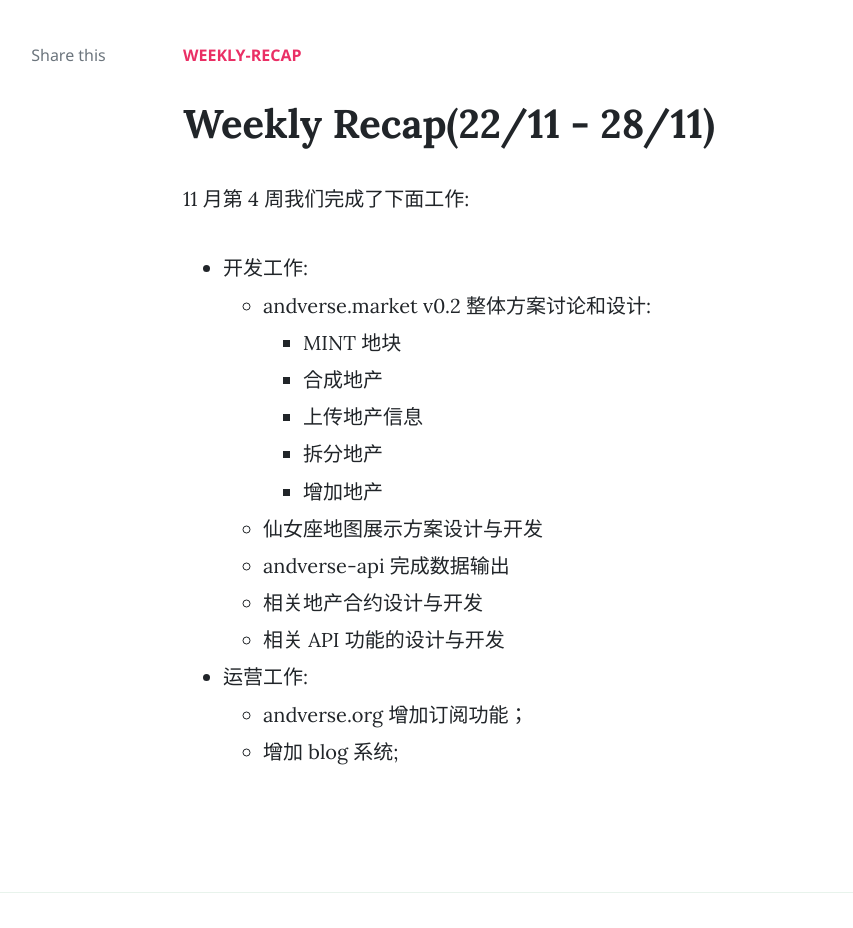
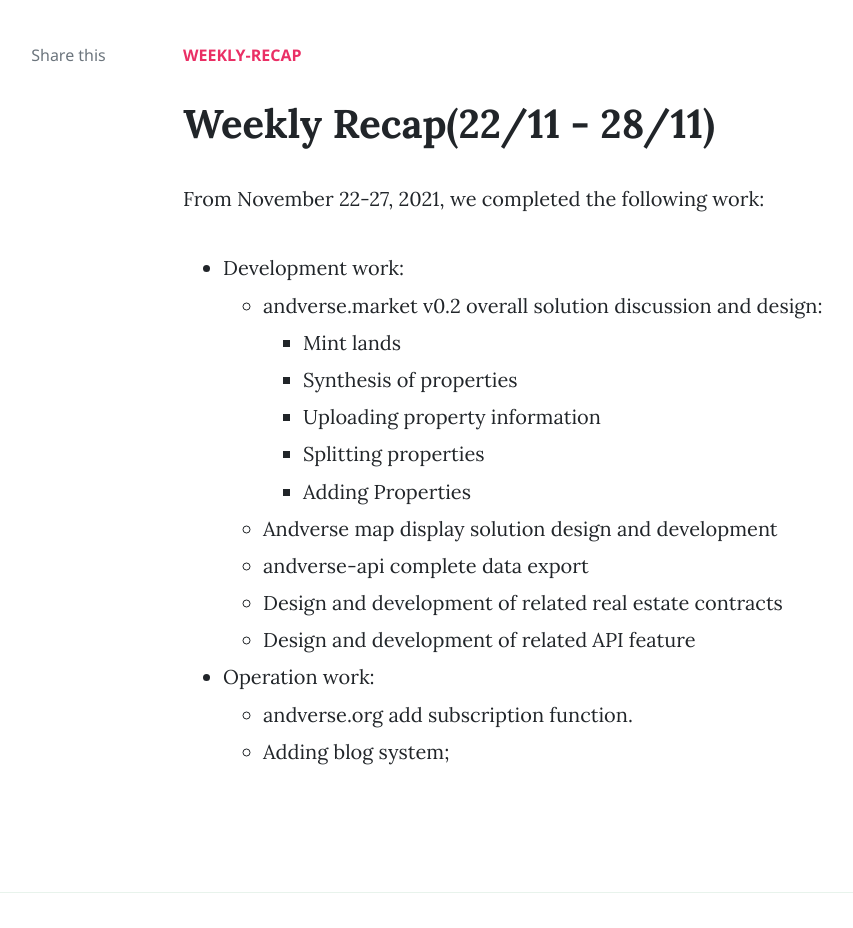
Before and after one commit to andverse-core/blog, a Jekyll site: the page built from _posts/2021-11-29-weekly-recap.md, in a window 1280 px wide and 1400 px high, scrolled down 304 px. Shown: the part 414-1342 px from the top of the window, without its empty margins (187-1040 px from the left). Built offline with Jekyll 4.4.1, drawn with Linux system fonts in a browser that asks for light colours; nearby versions of some CDN libraries; comment, search, counter and statistics services are not loaded.

Commit message:
docs: update wp

```diff
--- a/_posts/2021-11-29-weekly-recap.md
+++ b/_posts/2021-11-29-weekly-recap.md
@@ -9,20 +9,20 @@
 
 # Weekly Recap(22/11 - 28/11)
 
-11 月第 4 周我们完成了下面工作:
+From November 22-27, 2021, we completed the following work:
 
-- 开发工作:
-    - andverse.market v0.2 整体方案讨论和设计:
-        - MINT 地块
-        - 合成地产
-        - 上传地产信息
-        - 拆分地产
-        - 增加地产
-    - 仙女座地图展示方案设计与开发
-    - andverse-api 完成数据输出
-    - 相关地产合约设计与开发
-    - 相关 API 功能的设计与开发
+- Development work:
+    - andverse.market v0.2 overall solution discussion and design:
+        - Mint lands
+        - Synthesis of properties
+        - Uploading property information
+        - Splitting properties
+        - Adding Properties
+    - Andverse map display solution design and development
+    - andverse-api complete data export
+    - Design and development of related real estate contracts
+    - Design and development of related API feature
 
-- 运营工作:
-    - andverse.org 增加订阅功能；
-    - 增加 blog 系统;
+- Operation work:
+    - andverse.org add subscription function.
+    - Adding blog system;
```
Also changed, not shown: _posts/2021-11-30-monthly-recap.md (+10 -10 lines).
